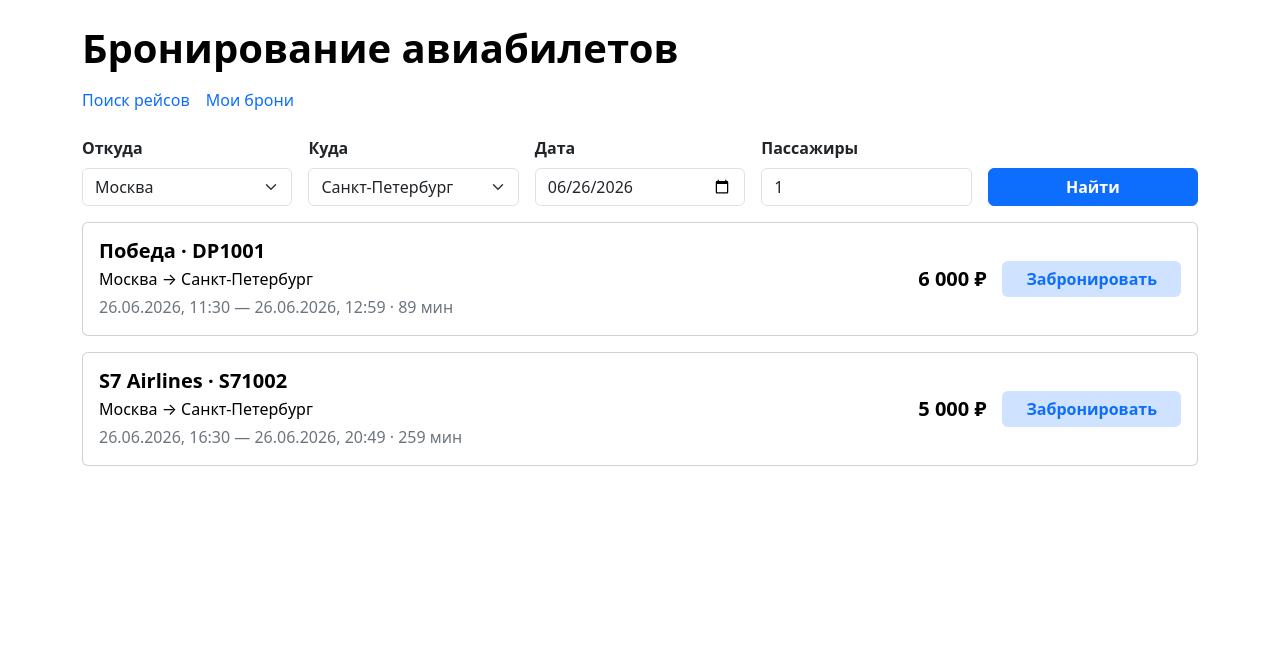
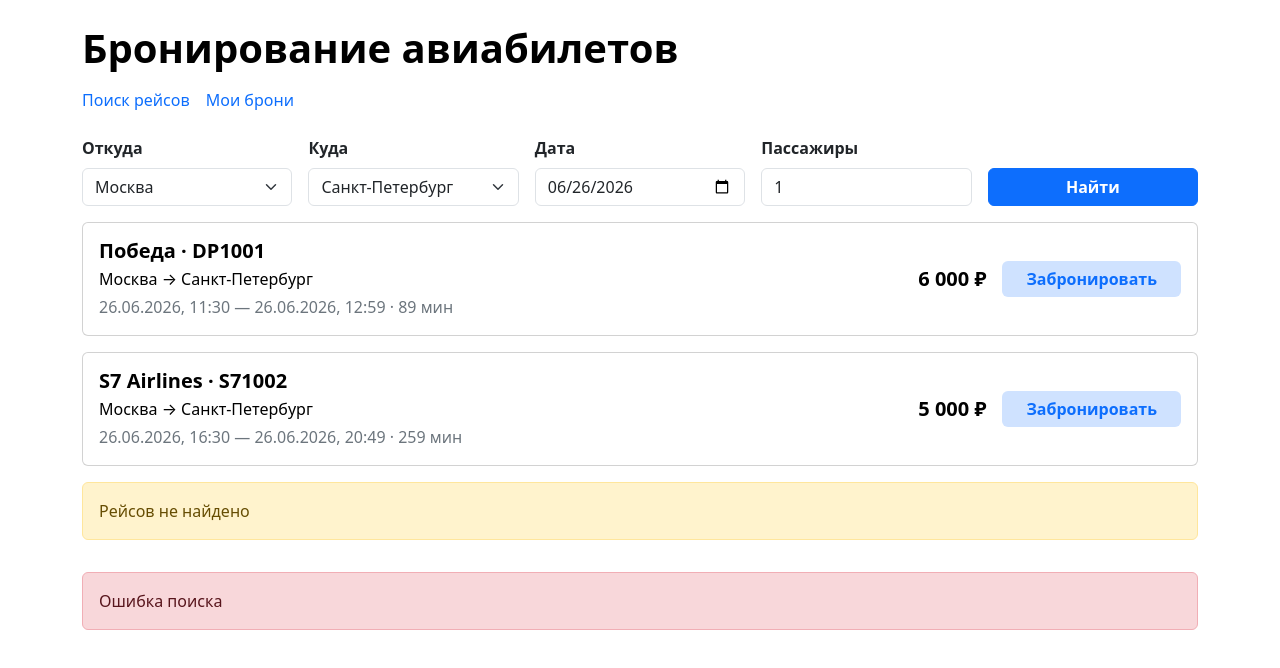
Before and after one commit to entorus/middle-frontend-project-390, a React (Vite) app in the folder code/: page / in a window 1280 px wide. Shown: the top 668 px of the page. Built offline with nearby package versions, Linux system fonts and the light colour scheme.

Commit message:
add testids

```diff
--- a/code/src/App.tsx
+++ b/code/src/App.tsx
@@ -1,4 +1,4 @@
-import { Button, Card, Col, Container, Form, Nav, Row, Stack } from 'react-bootstrap'
+import { Alert, Button, Card, Col, Container, Form, Nav, Row, Stack } from 'react-bootstrap'
 
 const flights = [
   {
@@ -33,12 +33,12 @@
             </Nav.Link>
           </Nav>
 
-          <Form className="mb-3">
+          <Form data-testid="flight-search-form" className="mb-3">
             <Row className="g-3 align-items-end">
               <Col xs={12} md={6} lg>
                 <Form.Group controlId="fromInput">
                   <Form.Label className="fw-semibold">Откуда</Form.Label>
-                  <Form.Select defaultValue="Москва">
+                  <Form.Select data-testid="search-origin" defaultValue="Москва">
                     <option>Москва</option>
                     <option>Санкт-Петербург</option>
                   </Form.Select>
@@ -48,7 +48,7 @@
               <Col xs={12} md={6} lg>
                 <Form.Group controlId="toInput">
                   <Form.Label className="fw-semibold">Куда</Form.Label>
-                  <Form.Select defaultValue="Санкт-Петербург">
+                  <Form.Select data-testid="search-destination" defaultValue="Санкт-Петербург">
                     <option>Санкт-Петербург</option>
                     <option>Москва</option>
                   </Form.Select>
@@ -58,28 +58,28 @@
               <Col xs={12} md={6} lg>
                 <Form.Group controlId="dateInput">
                   <Form.Label className="fw-semibold">Дата</Form.Label>
-                  <Form.Control type="date" defaultValue="2026-06-26" />
+                  <Form.Control data-testid="search-date" type="date" defaultValue="2026-06-26" />
                 </Form.Group>
               </Col>
 
               <Col xs={12} md={6} lg>
                 <Form.Group controlId="passengersInput">
                   <Form.Label className="fw-semibold">Пассажиры</Form.Label>
-                  <Form.Control type="number" min="1" defaultValue="1" />
+                  <Form.Control data-testid="search-passengers" type="number" min="1" defaultValue="1" />
                 </Form.Group>
               </Col>
 
               <Col xs={12} lg>
-                <Button type="submit" variant="primary" className="w-100 fw-semibold">
+                <Button data-testid="search-submit" type="submit" variant="primary" className="w-100 fw-semibold">
                   Найти
                 </Button>
               </Col>
             </Row>
           </Form>
 
-          <Stack gap={3}>
+          <Stack data-testid="flight-results" gap={3}>
             {flights.map((flight) => (
-              <Card key={flight.id}>
+              <Card data-testid="flight-result-item" key={flight.id}>
                 <Card.Body className="p-3">
                   <Row className="g-3 align-items-center">
                     <Col>
@@ -102,6 +102,7 @@
                           {flight.price}
                         </div>
                         <Button
+                          data-testid="book-flight"
                           type="button"
                           variant="light"
                           className="bg-primary-subtle border-0 px-4 fw-semibold text-primary"
@@ -114,6 +115,12 @@
                 </Card.Body>
               </Card>
             ))}
+            <Alert data-testid="flights-empty" variant="warning">
+              Рейсов не найдено
+            </Alert>
+            <Alert data-testid="flights-error" variant="danger">
+              Ошибка поиска
+            </Alert>
           </Stack>
         </Col>
       </Row>
```
